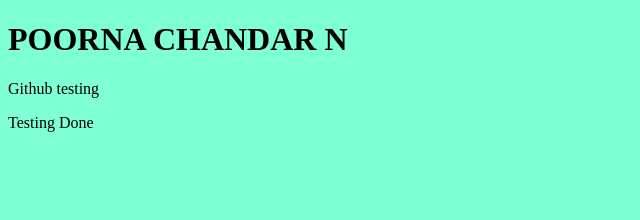
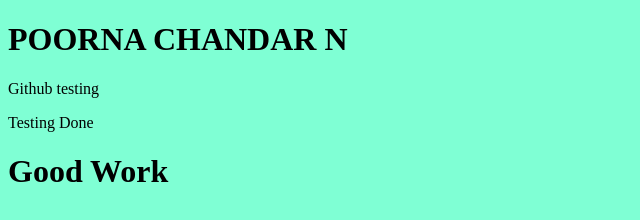
Before and after one commit to poornachandar13/Test_Code, a plain HTML site: page index.html in a window 1280 px wide. Shown: the whole page, without its empty margins (0-640 px from the left). Drawn offline with Linux system fonts and the light colour scheme.

Commit message:
Added additonal H1 tag

```diff
--- a/index.html
+++ b/index.html
@@ -14,5 +14,6 @@
     <h1>POORNA CHANDAR N</h1>
     <p>Github testing</p>
     <p>Testing Done</p>
+    <h1>Good Work</h1>
 </body>
 </html>
```
